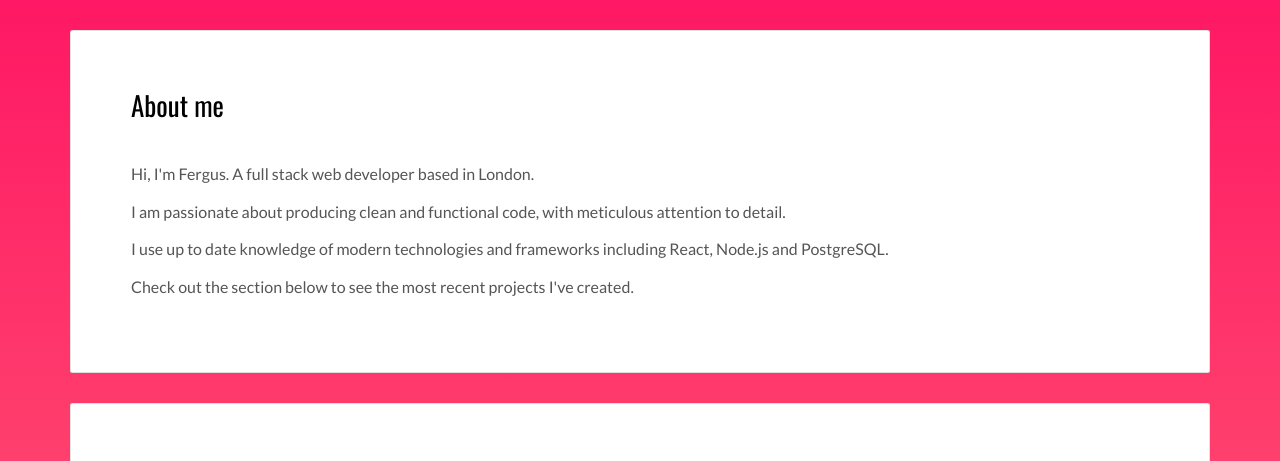
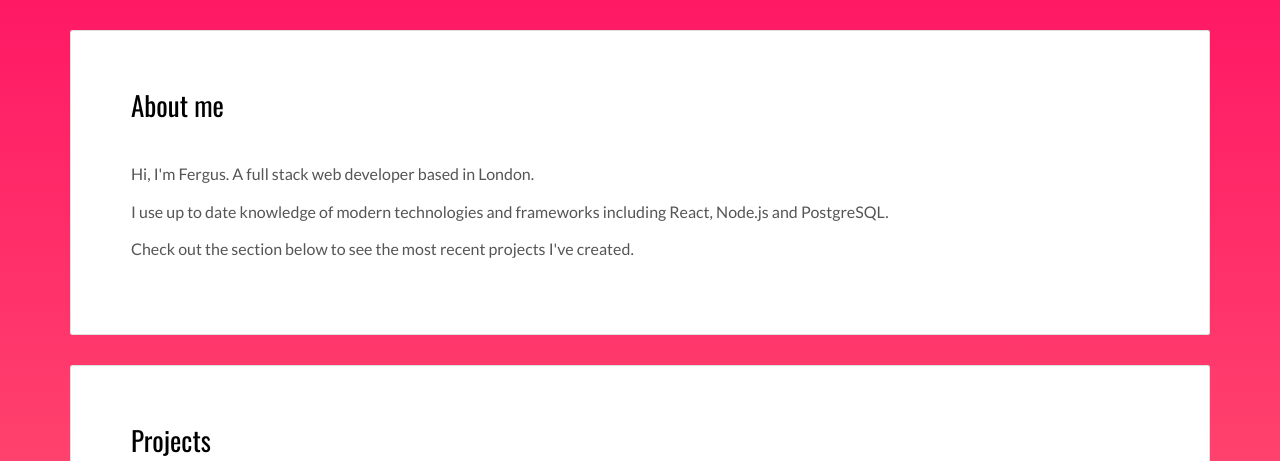
Before and after one commit to narocroc123/narocroc123, a plain HTML site: page index.html in a window 1280 px wide. Shown: the part 277-738 px from the top of the page. Drawn offline with nearby package versions, Linux system fonts and the light colour scheme.

Commit message:
Updating About Me Section

```diff
--- a/index.html
+++ b/index.html
@@ -41,7 +41,6 @@
             <div class="row">
               <div class="col-md-12">
               <p>Hi, I'm Fergus. A full stack web developer based in London.</p>
-              <p>I am passionate about producing clean and functional code, with meticulous attention to detail.</p>
               <p>I use up to date knowledge of modern technologies and frameworks including React, Node.js and PostgreSQL.</p>
               <p>Check out the section below to see the most recent projects I've created.</p>
               </div>
```
